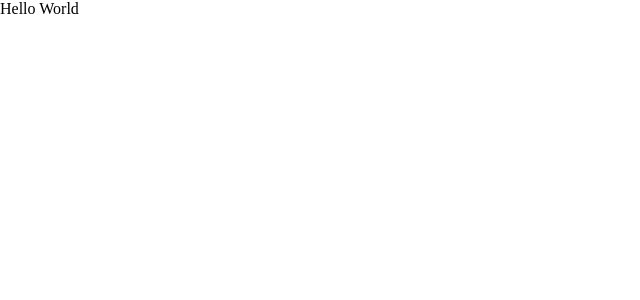
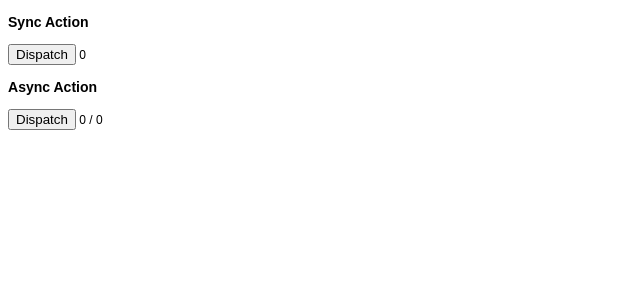
Before and after one commit to shotamatsuda/webpack-react-redux-boilerplate, a React app: page / in a window 1280 px wide. Shown: the top 300 px of the page, without its empty margins (0-640 px from the left). Built offline with nearby package versions, Linux system fonts and the light colour scheme.

Commit message:
added example actions

```diff
--- a/package.json
+++ b/package.json
@@ -18,7 +18,8 @@
     "react": "^16.3.2",
     "react-dom": "^16.3.2",
     "react-redux": "^5.0.7",
-    "redux": "^4.0.0"
+    "redux": "^4.0.0",
+    "redux-thunk": "^2.2.0"
   },
   "devDependencies": {
     "autoprefixer": "^8.4.1",
--- a/src/css/main.scss
+++ b/src/css/main.scss
@@ -1,14 +1,9 @@
 // The MIT License
 // Copyright (C) 2017-Present Shota Matsuda
 
-html, body {
-  width: 100%;
-  height: 100%;
-}
-
 body {
-  margin: 0;
-  padding: 0;
   color: black;
   background-color: white;
+  font-family: sans-serif;
+  font-size: 75%;
 }
--- a/src/js/actions.js
+++ b/src/js/actions.js
@@ -0,0 +1,21 @@
+// The MIT License
+// Copyright (C) 2017-Present Shota Matsuda
+
+export function incrementSync () {
+  return {
+    type: 'INCREMENT_SYNC'
+  }
+}
+
+export function incrementAsync () {
+  return dispatch => {
+    dispatch({
+      type: 'BEGIN_INCREMENT_ASYNC'
+    })
+    setTimeout(() => {
+      dispatch({
+        type: 'END_INCREMENT_ASYNC'
+      })
+    }, 1000 * Math.random())
+  }
+}
--- a/src/js/container/App.jsx
+++ b/src/js/container/App.jsx
@@ -3,24 +3,55 @@
 
 import { connect } from 'react-redux'
 import PropTypes from 'prop-types'
-import React from 'react'
+import React, { PureComponent } from 'react'
 
-function App(props) {
-  return (
-    <div>{props.message}</div>
-  )
+import * as actions from '../actions'
+
+class App extends PureComponent {
+  constructor (props) {
+    super(props)
+    this.onSyncButtonClick = this.onSyncButtonClick.bind(this)
+    this.onAsyncButtonClick = this.onAsyncButtonClick.bind(this)
+  }
+
+  onSyncButtonClick (event) {
+    this.props.incrementSync()
+  }
+
+  onAsyncButtonClick (event) {
+    this.props.incrementAsync()
+  }
+
+  render () {
+    return (
+      <div>
+        <div>
+          <h3>Sync Action</h3>
+          <button onClick={this.onSyncButtonClick}>
+            Dispatch
+          </button> {this.props.syncCount}
+        </div>
+        <div>
+          <h3>Async Action</h3>
+          <button onClick={this.onAsyncButtonClick}>
+            Dispatch
+          </button> {this.props.asyncCount} / {this.props.asyncRequests}
+        </div>
+      </div>
+    )
+  }
 }
 
 App.propTypes = {
-  message: PropTypes.string,
-}
-
-App.defaultProps = {
-  message: 'Hello World',
+  syncCount: PropTypes.number.isRequired,
+  asyncRequests: PropTypes.number.isRequired,
+  asyncCount: PropTypes.number.isRequired,
 }
 
 function mapStateToProps(state) {
-  return {}
+  return {
+    ...state,
+  }
 }
 
-export default connect(mapStateToProps)(App)
+export default connect(mapStateToProps, actions)(App)
--- a/src/js/main.jsx
+++ b/src/js/main.jsx
@@ -1,17 +1,21 @@
 // The MIT License
 // Copyright (C) 2017-Present Shota Matsuda
 
-import { createStore } from 'redux'
+import { createStore, applyMiddleware } from 'redux'
 import { Provider } from 'react-redux'
 import React from 'react'
 import ReactDOM from 'react-dom'
+import thunk from 'redux-thunk'
 
 import App from './container/App'
 import reducer from './reducer'
 
 import '../css/main.scss'
 
-const store = createStore(reducer)
+const store = createStore(
+  reducer,
+  applyMiddleware(thunk)
+)
 
 ReactDOM.render(
   <Provider store={store}>
--- a/src/js/reducer.js
+++ b/src/js/reducer.js
@@ -3,10 +3,30 @@
 
 import {} from './actions'
 
-const initialState = {}
+const initialState = {
+  syncCount: 0,
+  asyncRequests: 0,
+  asyncCount: 0,
+}
 
 export default function reducer (state = initialState, action) {
   switch (action.type) {
+    case 'INCREMENT_SYNC':
+      return {
+        ...state,
+        syncCount: state.syncCount + 1,
+      }
+    case 'BEGIN_INCREMENT_ASYNC':
+      return {
+        ...state,
+        asyncRequests: state.asyncRequests + 1,
+      }
+    case 'END_INCREMENT_ASYNC':
+      return {
+        ...state,
+        asyncRequests: state.asyncRequests - 1,
+        asyncCount: state.asyncCount + 1,
+      }
     default:
       break
   }
```
Also changed, not shown: 1 other file (tests, documents, lock files or other folders).
